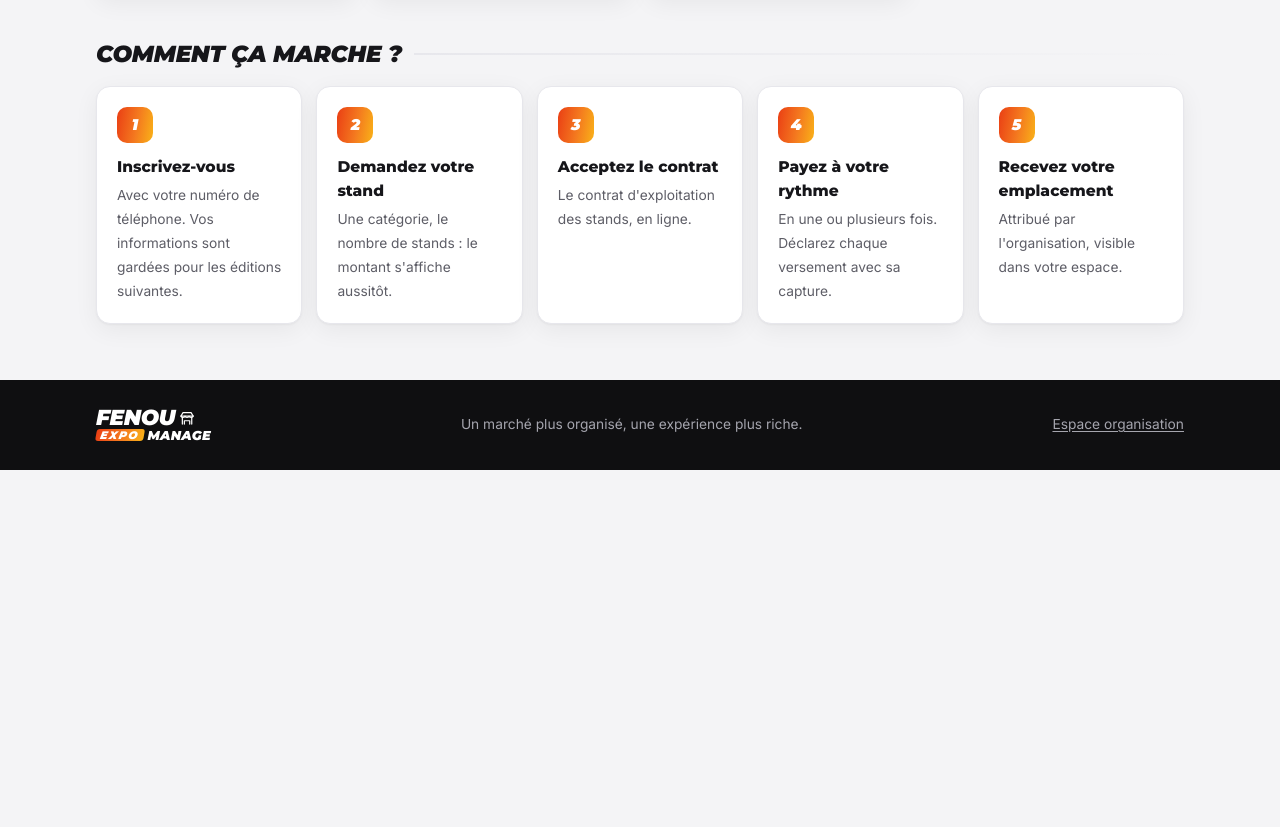
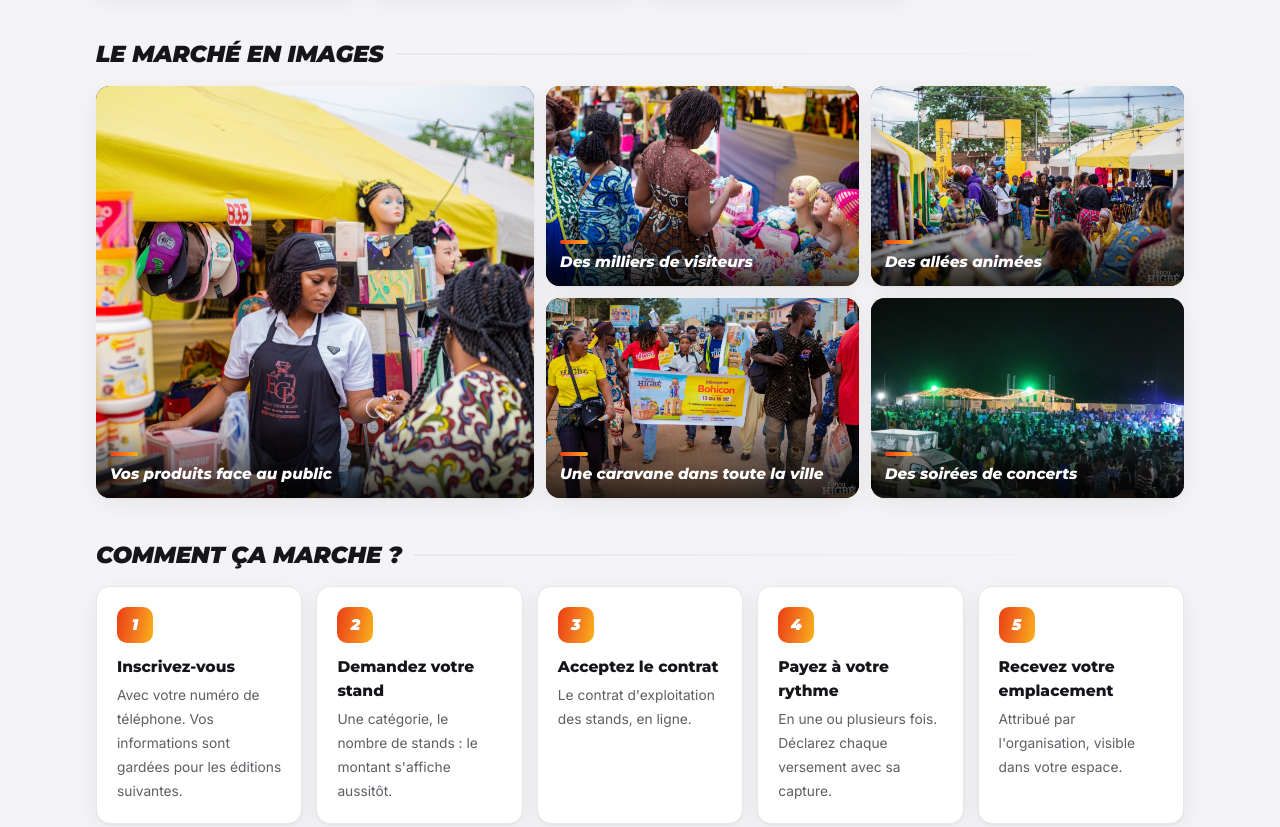
Before and after one commit to RyotaKis/ExpoManage, a plain HTML site: page public/index.html in a window 1280 px wide. Shown: the part 1620-2447 px from the top of the page. Before the commit the page ends 2090 px from the top, so only its background shows below. Drawn offline with Linux system fonts and the light colour scheme.

Commit message:
Photos du marché : fond de l'accueil, écrans de connexion et galerie
Six photos optimisées (1,5 Mo) dans public/assets/img/site ; la photothèque brute est ignorée par git.

Co-Authored-By: Claude Opus 5.5 <noreply@anthropic.com>

```diff
--- a/public/assets/css/app.css
+++ b/public/assets/css/app.css
@@ -406,3 +406,28 @@ a.alert .ic { color: var(--orange); }
 /* Ajustements accueil */
 .vitrine .dates { border-radius: 14px; }
 @media (max-width: 760px) { .vitrine .logo-hero { display: none; } .vitrine .container { padding-top: 28px; } }
+
+/* --------------------------------------------------------------- Photos du marché */
+.vitrine { background: linear-gradient(95deg, rgba(15,15,17,.96) 0%, rgba(15,15,17,.86) 42%, rgba(15,15,17,.45) 100%),
+  url(/assets/img/site/marche-aerien.jpg) center 40% / cover no-repeat, var(--noir); }
+@media (max-width: 760px) { .vitrine { background: linear-gradient(180deg, rgba(15,15,17,.80), rgba(15,15,17,.94)),
+  url(/assets/img/site/marche-aerien.jpg) center / cover no-repeat, var(--noir); } }
+.vitrine::before { opacity: .55; }
+.auth-visuel { background: linear-gradient(160deg, rgba(15,15,17,.93) 10%, rgba(15,15,17,.72) 100%),
+  url(/assets/img/site/marche-nuit.jpg) center / cover no-repeat, var(--noir); }
+.accueil-exposant { background: linear-gradient(100deg, rgba(15,15,17,.95) 30%, rgba(15,15,17,.78)),
+  url(/assets/img/site/allees.jpg) center 35% / cover no-repeat, var(--noir); }
+
+.galerie { display: grid; gap: 12px; grid-template-columns: repeat(2, 1fr); }
+.galerie figure { position: relative; margin: 0; border-radius: var(--radius); overflow: hidden; aspect-ratio: 4 / 3; background: var(--noir-2, #1b1b1f); box-shadow: var(--shadow); }
+.galerie img { width: 100%; height: 100%; object-fit: cover; display: block; transition: transform .5s ease; }
+.galerie figure:hover img { transform: scale(1.05); }
+.galerie figcaption { position: absolute; inset: auto 0 0 0; padding: 28px 14px 12px; color: #fff; font-family: var(--display); font-weight: 800; font-style: italic;
+  font-size: .95rem; background: linear-gradient(transparent, rgba(0,0,0,.78)); }
+.galerie figcaption::before { content: ""; display: block; width: 28px; height: 4px; border-radius: 2px; background: var(--grad); margin-bottom: 6px; }
+@media (min-width: 860px) {
+  .galerie { grid-template-columns: 1.4fr 1fr 1fr; grid-template-rows: repeat(2, 200px); }
+  .galerie figure { aspect-ratio: auto; }
+  .galerie figure:first-child { grid-row: span 2; }
+}
+@media (max-width: 859px) { .galerie figure:first-child { grid-column: span 2; aspect-ratio: 16 / 9; } }
--- a/public/index.html
+++ b/public/index.html
@@ -27,6 +27,15 @@
     <div class="atouts" id="atouts"></div>
 
     <section id="tarifs" aria-live="polite"><p class="muted" style="margin-top:32px">Chargement des tarifs…</p></section>
+
+    <div class="section-titre"><h2>Le marché en images</h2></div>
+    <div class="galerie">
+      <figure><img src="/assets/img/site/exposante.jpg" alt="Une exposante à son stand" loading="lazy"><figcaption>Vos produits face au public</figcaption></figure>
+      <figure><img src="/assets/img/site/clients.jpg" alt="Des visiteuses devant un stand" loading="lazy"><figcaption>Des milliers de visiteurs</figcaption></figure>
+      <figure><img src="/assets/img/site/allees.jpg" alt="Les allées du marché" loading="lazy"><figcaption>Des allées animées</figcaption></figure>
+      <figure><img src="/assets/img/site/caravane.jpg" alt="La caravane de promotion dans la ville" loading="lazy"><figcaption>Une caravane dans toute la ville</figcaption></figure>
+      <figure><img src="/assets/img/site/marche-nuit.jpg" alt="Le marché vu du ciel, de nuit" loading="lazy"><figcaption>Des soirées de concerts</figcaption></figure>
+    </div>
 
     <div class="section-titre"><h2>Comment ça marche ?</h2></div>
     <ol class="etapes">
```
Also changed, not shown: public/assets/img/site/allees.jpg (added), public/assets/img/site/caravane.jpg (added), public/assets/img/site/clients.jpg (added), public/assets/img/site/exposante.jpg (added), public/assets/img/site/marche-aerien.jpg (added), public/assets/img/site/marche-nuit.jpg (added), 1 other file.
